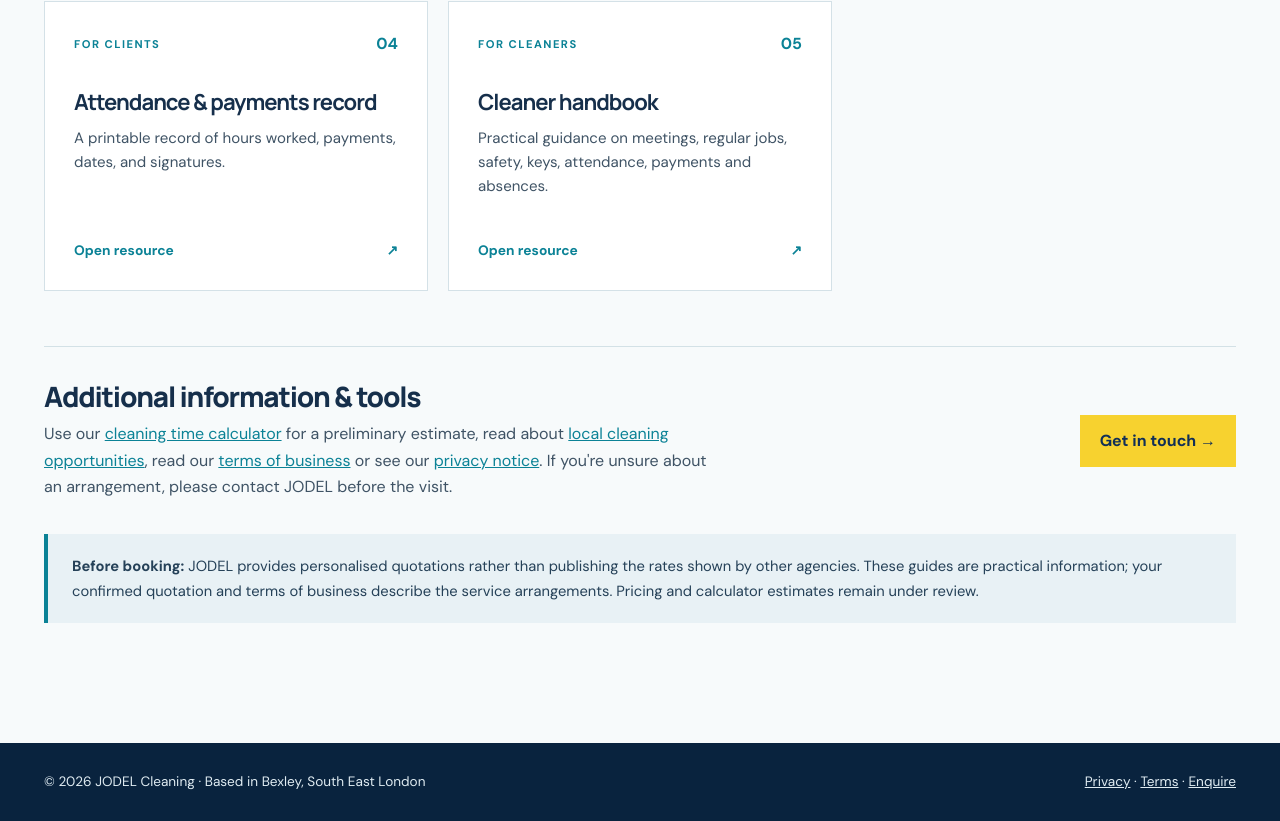
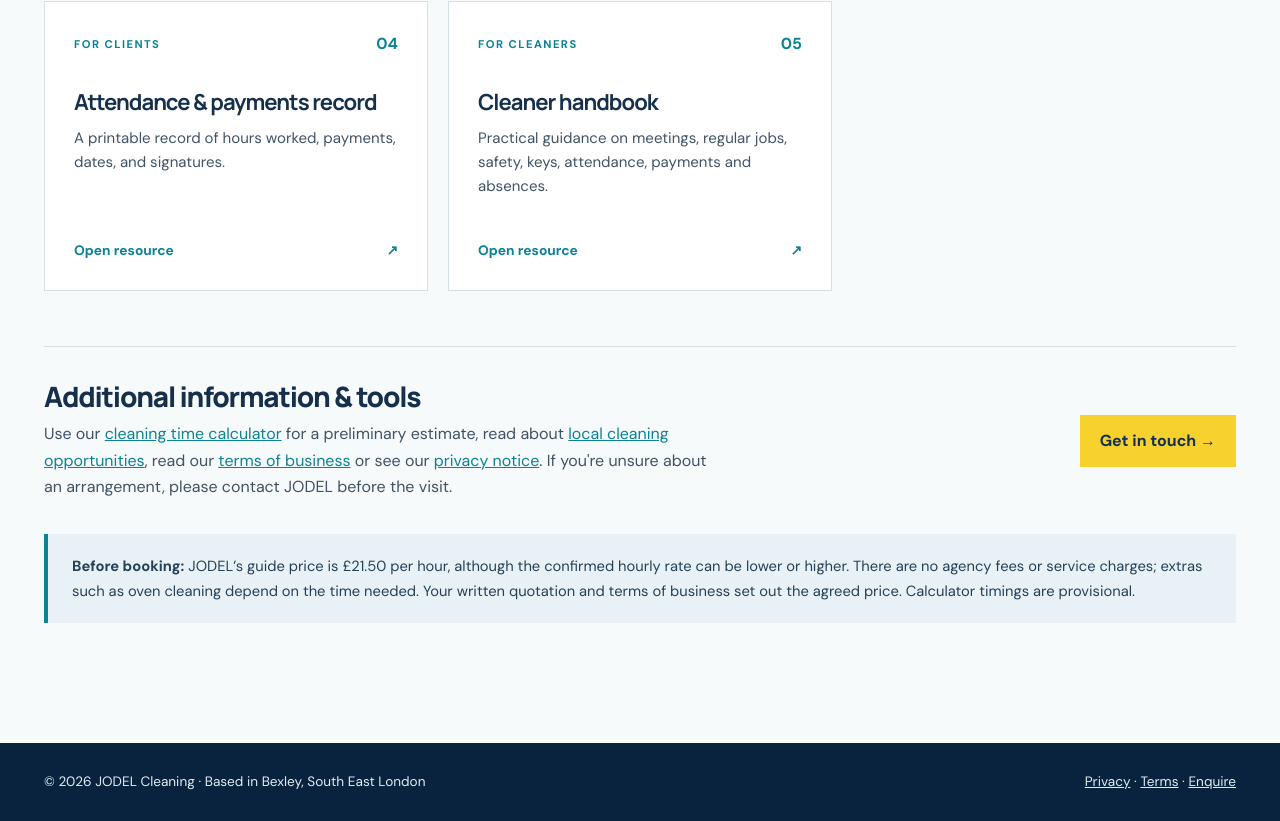
Before and after one commit to abahalex/jodel-website, a Next.js app: page /resources in a window 1280 px wide. Shown: the part 1070-1891 px from the top of the page. Built offline with nearby package versions, Linux system fonts and the light colour scheme; no server answers.

Commit message:
Display JODEL £21.50 guide rate, no agency fee and time-based extras

```diff
--- a/src/app/resources/page.tsx
+++ b/src/app/resources/page.tsx
@@ -11,7 +11,7 @@ export default function ResourcesPage() {
         <div className="resource-intro"><div><p className="resource-eyebrow dark">DOWNLOAD & PRINT</p><h2>Find the right document.</h2></div><p>Open a guide to read it online, or print/save it as a PDF from your browser. Checklists can be completed before printing.</p></div>
         <div className="resource-cards">{resources.map((item, index) => <Link className="resource-card" href={`/resources/${item.slug}`} key={item.slug}><span className="resource-card-top"><small>{item.category}</small><span>{String(index + 1).padStart(2, "0")}</span></span><h3>{item.title}</h3><p>{item.description}</p><strong>Open resource <span aria-hidden="true">↗</span></strong></Link>)}</div>
         <div className="resource-more"><div><h2>Additional information & tools</h2><p>Use our <Link href="/resources/calculator">cleaning time calculator</Link> for a preliminary estimate, read about <Link href="/resources/cleaning-jobs">local cleaning opportunities</Link>, read our <Link href="/terms">terms of business</Link> or see our <Link href="/privacy">privacy notice</Link>. If you're unsure about an arrangement, please contact JODEL before the visit.</p></div><Link className="resource-button" href="/#quote">Get in touch →</Link></div>
-        <div className="resource-callout"><strong>Before booking:</strong> JODEL provides personalised quotations rather than publishing the rates shown by other agencies. These guides are practical information; your confirmed quotation and <Link href="/terms">terms of business</Link> describe the service arrangements. Pricing and calculator estimates remain under review.</div>
+        <div className="resource-callout"><strong>Before booking:</strong> JODEL’s guide price is £21.50 per hour, although the confirmed hourly rate can be lower or higher. There are no agency fees or service charges; extras such as oven cleaning depend on the time needed. Your written quotation and <Link href="/terms">terms of business</Link> set out the agreed price. Calculator timings are provisional.</div>
       </div></section>
     </main>
   );
```
